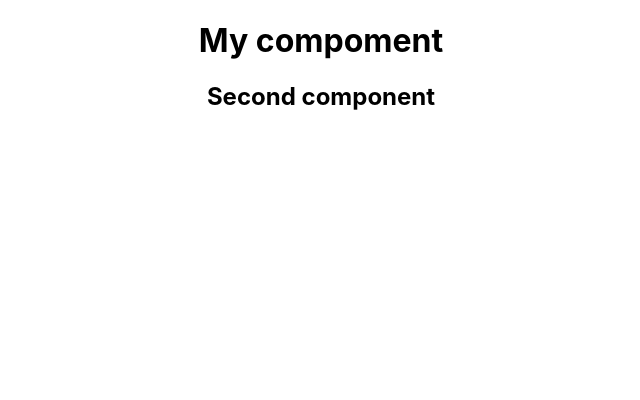
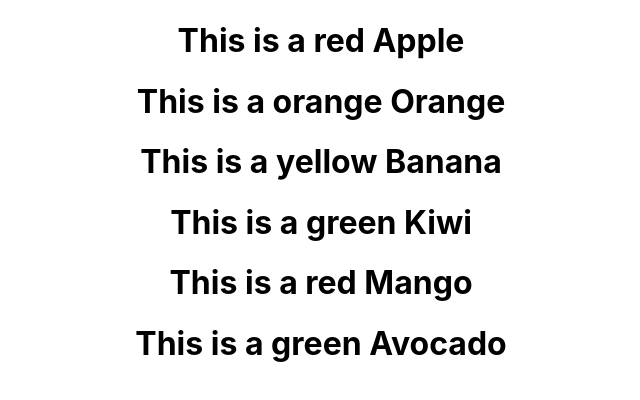
Before and after one commit to wiktorpiela/react-learn, a React (Create React App) app: page / in a window 1280 px wide. Shown: the top 400 px of the page, without its empty margins (319-959 px from the left). Built offline with nearby package versions, Linux system fonts and the light colour scheme.

Commit message:
iterate through data array

```diff
--- a/src/App.jsx
+++ b/src/App.jsx
@@ -1,13 +1,48 @@
 import logo from './logo.svg';
 import './App.css';
-import MyCompoment from './components/MyComponent';
-import SecondComponent from './components/SecondComponent';
+import TestComponent from './components/TestComponent';
+
+const arrFruits = [
+  {
+    id: 1,
+    name: "Apple",
+    color: "red"
+  },
+  {
+    id: 2,
+    name: "Orange",
+    color: "orange"
+  },
+  {
+    id: 3,
+    name: "Banana",
+    color: "yellow"
+  },
+  {
+    id: 4,
+    name: "Kiwi",
+    color: "green"
+  },
+  {
+    id: 5,
+    name: "Mango",
+    color: "red"
+  },
+  {
+    id: 6,
+    name: "Avocado",
+    color: "green"
+  },
+]
+
 
 function App() {
   return (
     <div className="App">
-      <MyCompoment/>
-      <SecondComponent/>
+
+      {arrFruits.map((fruit) => {
+        return <TestComponent key={fruit.id} name={fruit.name} color={fruit.color} />
+      })}
     </div>
   );
 }
--- /dev/null
+++ b/src/components/TestComponent.jsx
@@ -0,0 +1,8 @@
+import React from 'react'
+
+function TestComponent(props) {
+
+  return <h1>This is a {props.color} {props.name}</h1>
+}
+
+export default TestComponent
```
